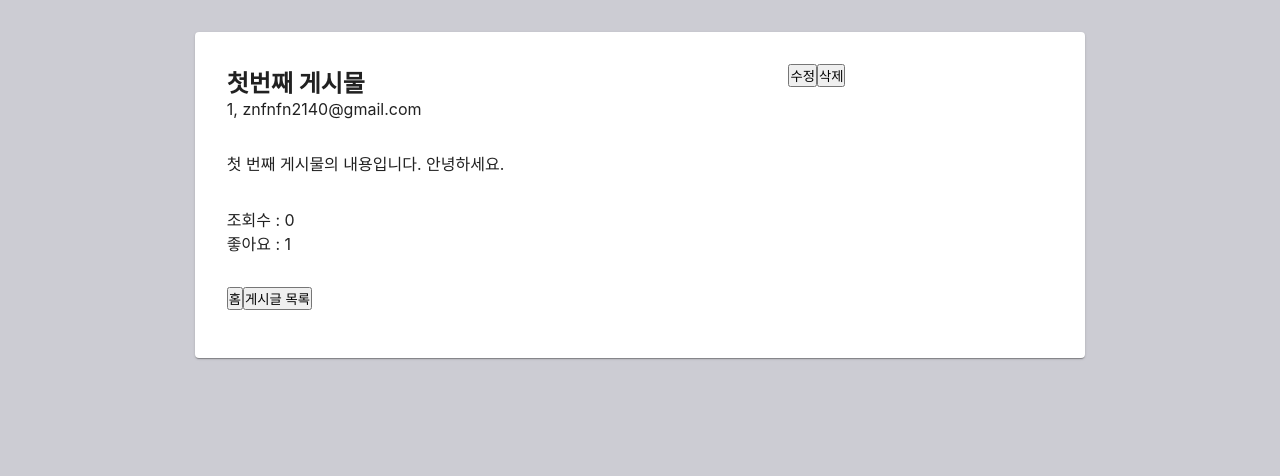
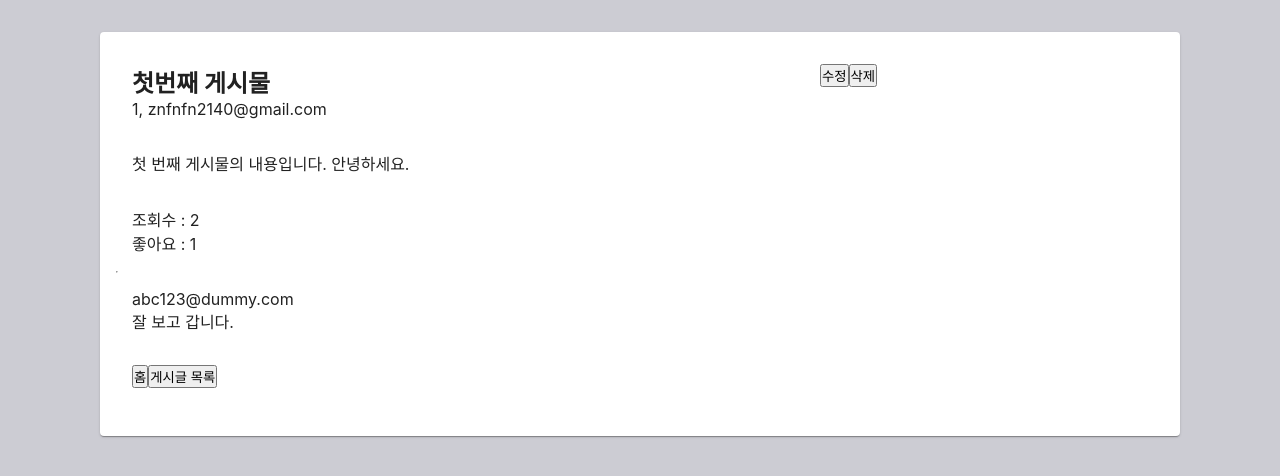
Before and after one commit to SunKyeong-Lee/mini-react-blog, a React (Create React App) app: page /board/1 in a window 1280 px wide. Shown: the top 476 px of the page. Built offline with nearby package versions, Linux system fonts and the light colour scheme; no server answers.

Commit message:
게시글 작성, 코멘트 기능

```diff
--- a/src/App.js
+++ b/src/App.js
@@ -8,6 +8,7 @@ import Guest from "./pages/Guest";
 import Board from "./pages/Board";
 import BoardPage from "./pages/BoardPage";
 import BoardWriteForm from "./pages/BoardWriteForm";
+import BoardAddForm from "./pages/BoardAddForm";
 
 // Routes와 Route를 이용하면 화면 관리
 function App() {
@@ -21,6 +22,7 @@ function App() {
         <Route path="/board" element={<Board />} />
         <Route path="/board/:id" element={<BoardPage />} />
         <Route path="/board/modifyform" element={<BoardWriteForm />} />
+        <Route path="/board/writeform" element={<BoardAddForm />} />
       </Routes>
     </div>
   );
--- a/src/modules/board.js
+++ b/src/modules/board.js
@@ -32,6 +32,7 @@ function board(state = initialState, action) {
         (item) => item.boardId != action.payload
       );
       return newBoardList;
+
     // 수정된 board값을 들고와서, 그 값을 통채로 리스트에 바꿔서 넣어줌
     // 배열의 갯수가 바뀌지 않고, 그 안에 값만 수정 : map
     // 수정할 id 값을 비교해서, board
@@ -40,6 +41,28 @@ function board(state = initialState, action) {
         item.boardId == action.payload.boardId ? action.payload : board
       );
       return modifyBoard;
+
+    // 새로운 board값을 받아와서, boardId를 부여한 후에 추가
+    // action.payload를 통해서 - userEmail, title, content
+    // 리덕스에서 넣어주는 값 - boardId, view, like
+    case "addBoard":
+      const newBoard = {
+        boardId: boardId,
+        userEmail: action.payload.userEmail,
+        title: action.payload.title,
+        content: action.payload.content,
+        view: 0,
+        like: 0,
+      };
+      boardId++;
+      return state.concat(newBoard);
+
+    // 조회수
+    case "updateView":
+      return state.map((item) =>
+        item.boardId == action.payload ? { ...item, view: item.view + 1 } : item
+      );
+
     default:
       return state;
   }
@@ -48,5 +71,9 @@ function board(state = initialState, action) {
 // 액션함수
 export const deleteBoard = (id) => ({ type: "deleteBoard", payload: id });
 export const modifyBoard = (board) => ({ type: "modifyBoard", payload: board });
+export const addBoard = (board) => ({ type: "addBoard", payload: board });
+export const updateView = (id) => ({ type: "updateView", payload: id });
 
 export default board;
+
+// 작성 날짜 추가하기
--- /dev/null
+++ b/src/modules/comment.js
@@ -0,0 +1,24 @@
+//
+
+// 초기값
+const initialState = [
+  {
+    commentId: 1,
+    boardId: 1,
+    userEmail: "abc123@dummy.com",
+    text: "잘 보고 갑니다.",
+  },
+];
+
+// 리듀서
+function comments(state = initialState, action) {
+  switch (action.type) {
+    case "":
+      return ;
+
+    default:
+      return state;
+  }
+}
+
+export default comments;
--- a/src/modules/store.js
+++ b/src/modules/store.js
@@ -4,7 +4,8 @@ import { combineReducers } from "redux";
 import currentUser from "./currentUser";
 import guest from "./guest";
 import board from "./board";
+import comments from "./comment";
 
-const rootReducer = combineReducers({ currentUser, guest, board });
+const rootReducer = combineReducers({ currentUser, guest, board, comments });
 
 export default rootReducer;
--- a/src/pages/Board.jsx
+++ b/src/pages/Board.jsx
@@ -1,3 +1,4 @@
+import styled from "styled-components";
 import {
   Paper,
   Table,
@@ -7,12 +8,14 @@ import {
   TableHead,
   TableRow,
 } from "@mui/material";
+import MyButton from "../styles/MyButton";
 import { useSelector } from "react-redux";
 import { useNavigate } from "react-router-dom";
-import styled from "styled-components";
 
 const Board = () => {
   const boardList = useSelector((state) => state.board);
+  // 글쓰기를 위해 로그인 여부를 가져옴
+  const user = useSelector((state) => state.currentUser);
   const navigate = useNavigate();
 
   // 게시물 이름을 클릭했을 때 실행될 함수
@@ -21,11 +24,19 @@ const Board = () => {
     navigate("/board/" + id);
   };
 
+  const toBoardAddPage = () => {
+    navigate("/board/writeform");
+  };
+
+  const toHome = () => {
+    navigate("/");
+  };
+
   return (
     <Wrap>
       <h2>Board</h2>
-      <TableContainer component={Paper} >
-        <Table sx={{ minWidth: 650 }} >
+      <TableContainer component={Paper}>
+        <Table sx={{ minWidth: 650 }}>
           <TableHead>
             <TableRow>
               <TableCell>ID</TableCell>
@@ -56,6 +67,16 @@ const Board = () => {
           </TableBody>
         </Table>
       </TableContainer>
+      <div>
+        <MyButton variant="contained" color="inherit" onClick={toHome}>
+          홈으로
+        </MyButton>
+        {user && (
+          <MyButton variant="contained" onClick={toBoardAddPage}>
+            글쓰기
+          </MyButton>
+        )}
+      </div>
     </Wrap>
   );
 };
@@ -68,8 +89,13 @@ const Wrap = styled.div`
   display: flex;
   flex-direction: column;
   margin: auto;
-  background-color: #ccccd3;
-  // white-space: pre-wrap;
+  h2 {
+    margin-bottom: 1rem;
+  }
+  th,
+  td {
+    text-align: center;
+  }
   th {
     font-weight: bold;
   }
@@ -79,4 +105,11 @@ const Wrap = styled.div`
   .board-title {
     cursor: pointer;
   }
+  > div {
+    margin-top: 1rem;
+    margin-left: auto;
+    button {
+      margin-left: 1rem;
+    }
+  }
 `;
--- /dev/null
+++ b/src/pages/BoardAddForm.jsx
@@ -0,0 +1,83 @@
+import styled from "styled-components";
+import Paper from "@mui/material/Paper";
+import Grid from "@mui/material/Grid";
+
+import { useNavigate } from "react-router-dom";
+import { useState } from "react";
+import { useDispatch, useSelector } from "react-redux";
+import { addBoard } from "../modules/board";
+import MyInput from "../styles/MyInput";
+
+const BoardAddForm = () => {
+  // 새로운 데이터를 받을 Board
+  // 미리 객체 형식으로 작성 : 객체로 속성을 접근하면 undefined가 나옴
+  const [board, setBoard] = useState({});
+  const userEmail = useSelector((state) => state.currentUser.email);
+  const dispatch = useDispatch();
+  const navigate = useNavigate();
+
+  const onchange = (e) => {
+    setBoard({
+      ...board,
+      userEmail: userEmail,
+      [e.target.name]: e.target.value,
+    });
+  };
+
+  const onAddBoard = () => {
+    dispatch(addBoard(board));
+    navigate("/board");
+  };
+
+  const toBoard = () => {
+    navigate("/board");
+  };
+
+  return (
+    <Wrap>
+      <Paper sx={{ p: 4, maxWidth: "1080px", margin: "auto" }}>
+        <Grid container spacing={2}>
+          <Grid item xs={12}>
+            <MyInput
+              label="제목"
+              variant="filled"
+              name="title"
+              onChange={onchange}
+            />
+          </Grid>
+          <Grid item xs={12}>
+            <textarea name="content" onChange={onchange} />
+          </Grid>
+          <Grid item xs={12}>
+            <button onClick={toBoard}>취소</button>
+            <button onClick={onAddBoard}>작성 완료</button>
+          </Grid>
+        </Grid>
+      </Paper>
+    </Wrap>
+  );
+};
+
+export default BoardAddForm;
+
+const Wrap = styled.div`
+  padding: 2rem;
+  display: flex;
+  flex-direction: column;
+  background-color: #ccccd3;
+  white-space: pre-wrap;
+  .MuiGrid-item {
+    padding: 1rem;
+  }
+  .MuiFormControl-root {
+    width: 100%;
+  }
+  textarea {
+    width: 100%;
+    border: none;
+    background-color: lightblue;
+  }
+`;
+
+// css 정리할 것
+// input, textarea value 콘솔 오류 확인할 것
--- a/src/pages/BoardPage.jsx
+++ b/src/pages/BoardPage.jsx
@@ -3,7 +3,8 @@ import Paper from "@mui/material/Paper";
 import Grid from "@mui/material/Grid";
 import { useDispatch, useSelector } from "react-redux";
 import { useNavigate, useParams } from "react-router-dom";
-import { deleteBoard } from "../modules/board";
+import { deleteBoard, updateView } from "../modules/board";
+import { useEffect } from "react";
 
 const BoardPage = () => {
   // params를 통해서 board의 boardId값 전달
@@ -13,6 +14,13 @@ const BoardPage = () => {
   // board 내용중에 하나만 찾아서 가져오기
   // 배열의 find (return 값 : 배열 값 중 하나만 출력 - 객체)
   const board = boardList.find((item) => item.boardId == id);
+  const dispatch = useDispatch();
+
+  // 화면이 실행되자마자 조회수를 1 올리기 위함
+  // 리덕스를 통해서 id값을 전달하여 그 id 값을 가진 board값의 view(조회수)를 올림
+  useEffect(() => {
+    dispatch(updateView(id));
+  }, []);
 
   return (
     <div>{board ? <BoardPrint board={board} /> : "없는 페이지입니다"}</div>
@@ -24,6 +32,10 @@ export default BoardPage;
 const BoardPrint = ({ board }) => {
   const dispatch = useDispatch();
   const navigate = useNavigate();
+  const comments = useSelector((state) => state.comments);
+  const boardComments = comments.filter(
+    (item) => item.boardId == board.boardId
+  );
 
   // 게시물 삭제 함수
   const onDelete = () => {
@@ -35,6 +47,9 @@ const BoardPrint = ({ board }) => {
   const toModifyBoard = () => {
     navigate("/board/modifyform", { state: board });
   };
+
+  // 관리자일때만 수정 삭제 할 수있도록 수정하기
+  // 홈, 게시글 페이지로 가기
 
   return (
     <Wrap>
@@ -61,6 +76,24 @@ const BoardPrint = ({ board }) => {
               <span>좋아요 : {board.like}</span>
             </div>
           </Grid>
+          <hr />
+          <Grid item xs={12}>
+            {
+              // 코멘트 작성 추가하기
+
+              // comment에서 boardId가 같은 것만 출력
+              // 처음값이 null과 undefined일 때, 그대로 사용해도 ok
+              // 처음값이 배열일 경우, length를 이용하여 확인
+              // 처음값이 객체일 경우, 속성값으로 들어가서 확인
+              boardComments.length > 0 ?
+              boardComments.map((item) => (
+                <div>
+                  <div>{item.userEmail}</div>
+                  <div>{item.text}</div>
+                </div>
+              )) : <div>코멘트가 없습니다</div>
+            }
+          </Grid>
           <Grid item xs={12}>
             <button>홈</button>
             <button>게시글 목록</button>
@@ -75,8 +108,6 @@ const Wrap = styled.div`
   padding: 2rem;
   display: flex;
   flex-direction: column;
-
-  background-color: #ccccd3;
   .MuiGrid-item {
     padding: 1rem;
   }
--- a/src/pages/BoardWriteForm.jsx
+++ b/src/pages/BoardWriteForm.jsx
@@ -54,7 +54,6 @@ const Wrap = styled.div`
   padding: 2rem;
   display: flex;
   flex-direction: column;
-  background-color: #ccccd3;
   .MuiGrid-item {
     padding: 1rem;
   }
```
